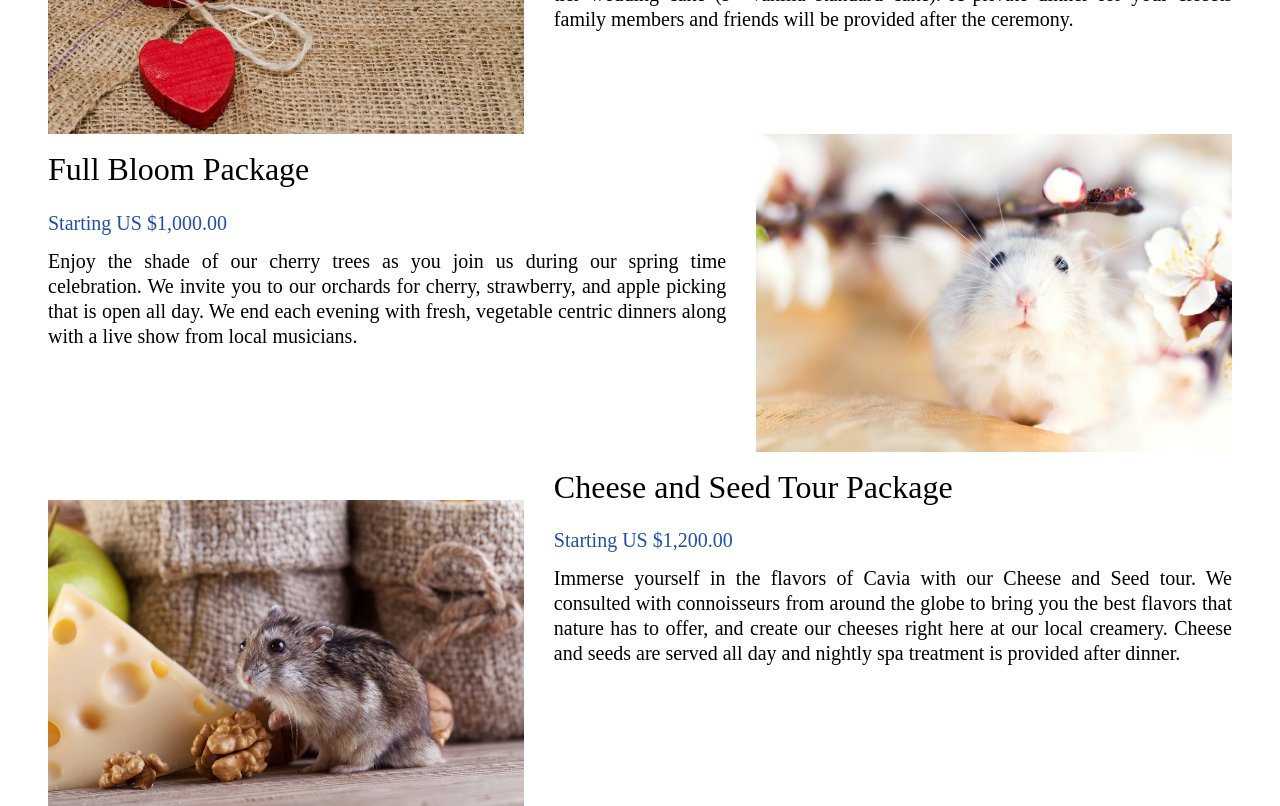
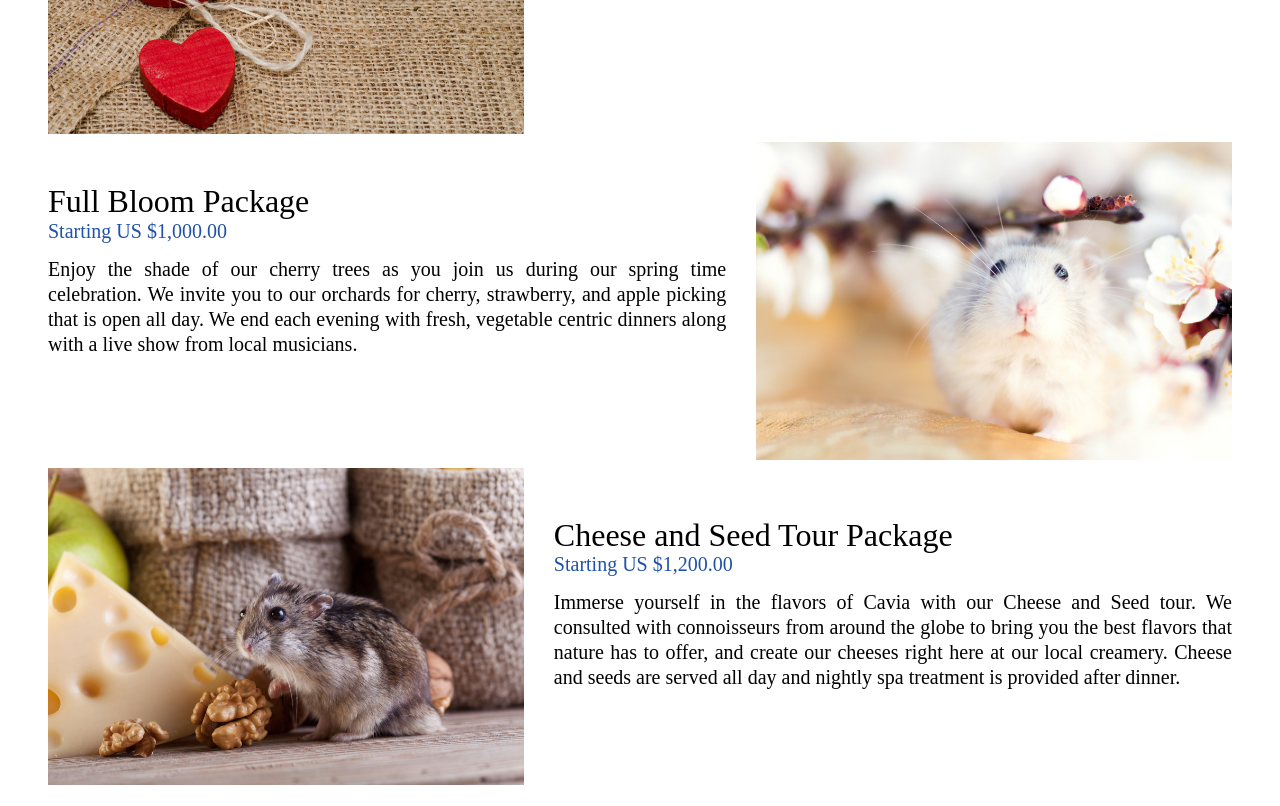
Before and after one commit to aaiilee0715/website_reactassignment, a React (Create React App) app: page /pages/hamsterHotel in a window 1280 px wide. Shown: the part 2580-3386 px from the top of the page. Built offline with nearby package versions, Linux system fonts and the light colour scheme.

Commit message:
fixed padding for package section in hamster hotel

```diff
--- a/src/components/style/hamster.css
+++ b/src/components/style/hamster.css
@@ -192,11 +192,12 @@ header a {
 
 .packages {
     color: black;
-    margin-top: 5%;
+    /* margin-top: 5%; */
 }
 .packagesTitle{
     color: black;
-
+    margin: 0;
+    padding: 0;
 
 }
 .startingPrice {
@@ -221,14 +222,15 @@ header a {
     font: normal normal normal 20px/25px Source Sans Pro;
 }
 .packageContainer{
-    /* margin: 0 auto;
-    overflow: hidden; */
-    max-width: 100%;
-    height: 100%;
+    margin: 0 auto;
+    overflow: hidden;
+    /* max-width: 100%;
+    height: 100%; */
 }
 #packagesCenter{
     text-align: justify;
-    margin: 1 auto;
+    margin: 0 auto;
+    overflow: hidden;
     padding: 3rem;
     font-size: 2rem;
 }
--- a/src/pages/hamsterHotel.js
+++ b/src/pages/hamsterHotel.js
@@ -157,7 +157,7 @@ const HamsterHotelSite = () => {
               <img src={HamsterWedding} alt="Hamster Wedding Picture" className="img-fluid" />
             </div>
             <div className="col-xl-7 col-lg-12 col-md-12 col-sm-12">
-              <h2 className="packagesTitle py-3">Beach Wedding package</h2>
+              <h2 className="packagesTitle">Beach Wedding package</h2>
               <h5 className="startingPrice">Starting US $1,500.00</h5>
               <p className="mt-3">Feel the warmth of the beach as the flames in your hearts ignite during our
               romantic beach side wedding. All wedding packages include catering, an open bar, and one
@@ -167,23 +167,23 @@ const HamsterHotelSite = () => {
           </div>
           <div className="row">
             <div className="col-xl-7 col-lg-12 col-md-12 col-sm-12">
-              <h2 className="packagesTitle py-3">Full Bloom Package</h2>
+              <h2 className="packagesTitle mt-5">Full Bloom Package</h2>
               <h5 className=" startingPrice">Starting US $1,000.00</h5>
               <p className="mt-3">Enjoy the shade of our cherry trees as you join us during our spring time
               celebration. We invite you to our orchards for cherry, strawberry, and apple picking
               that is open all day. We end each evening with fresh, vegetable centric dinners along with a
           live show from local musicians.</p>
             </div>
-            <div className="col">
+            <div className="col-md py-2">
               <img src={HamsterSpring} alt="Hamster Spring" className="img-fluid" />
             </div>
           </div>
           <div className="row">
-            <div className="col-md py-5">
+            <div className="col-md">
               <img src={HamsterCheese} alt="Hamster Cheese" className="img-fluid" />
             </div>
             <div className="col-xl-7 col-lg-12 col-md-12 col-sm-12">
-              <h2 className="packagesTitle py-3">Cheese and Seed Tour Package</h2>
+              <h2 className="packagesTitle mt-5">Cheese and Seed Tour Package</h2>
               <h5 className=" startingPrice ">Starting US $1,200.00</h5>
               <p className="mt-3">Immerse yourself in the flavors of Cavia with our Cheese and Seed tour. We
               consulted with connoisseurs from around the globe to bring you the best flavors that
```
Also changed, not shown: 1 other file (tests, documents, lock files or other folders).
